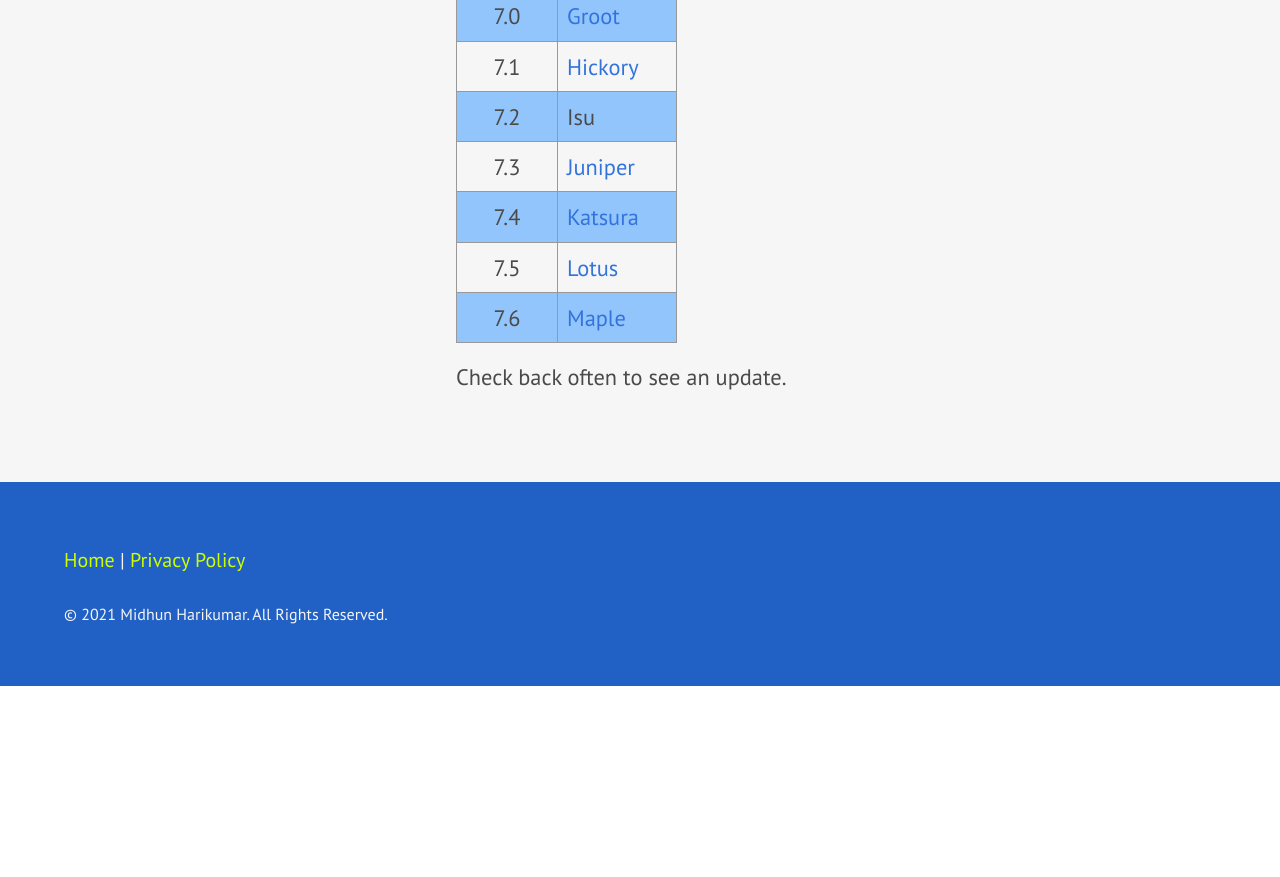
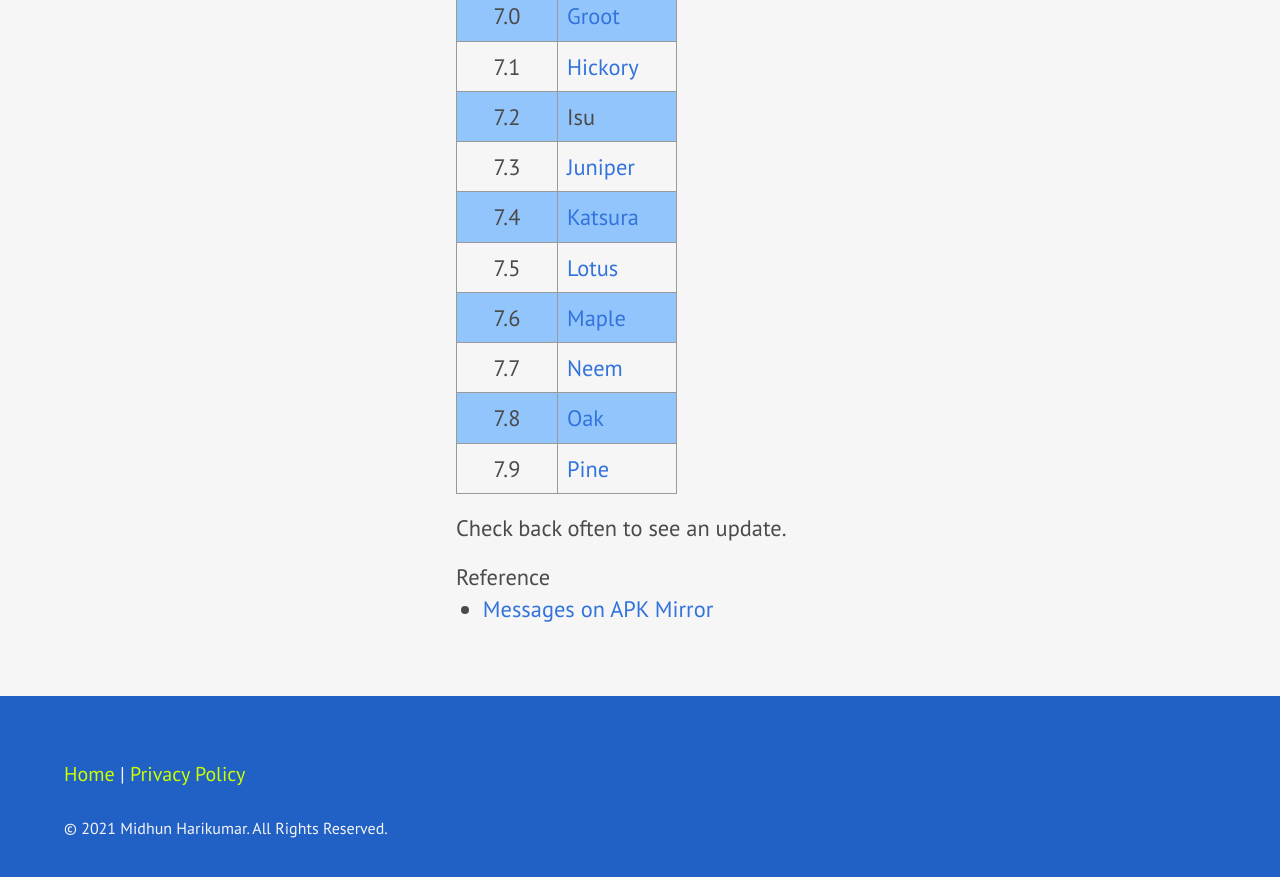
Before and after one commit to midhunhk/midhunhk.github.io, a Jekyll site: the page built from _posts/2020-08-27-android-messages-again.md, in a window 1280 px wide and 900 px high, scrolled down 1208 px. Shown: the top 877 px of the window. Built offline with Jekyll 4.4.1, drawn with Linux system fonts in a browser that asks for light colours; nearby versions of some CDN libraries; comment, search, counter and statistics services are not loaded; a style sheet for code colours, icons or effects is not loaded; before the commit the page ends 1894 px from its top, so only the background shows below that.

Commit message:
update codenames

```diff
--- a/_posts/2020-08-27-android-messages-again.md
+++ b/_posts/2020-08-27-android-messages-again.md
@@ -30,6 +30,12 @@
 | 7.4     | [Katsura](https://en.wikipedia.org/wiki/Cercidiphyllum) |
 | 7.5     | [Lotus](https://en.wikipedia.org/wiki/Lotus_tree) |
 | 7.6     | [Maple](https://en.wikipedia.org/wiki/Maple) |
+| 7.7     | [Neem](https://en.wikipedia.org/wiki/Neem) |
+| 7.8     | [Oak](https://en.wikipedia.org/wiki/Oak) |
+| 7.9     | [Pine](https://en.wikipedia.org/wiki/Pine) |
 
 
 Check back often to see an update.
+
+# Reference
+ - [Messages on APK Mirror](https://www.apkmirror.com/apk/google-inc/messenger-google-inc/)
```
